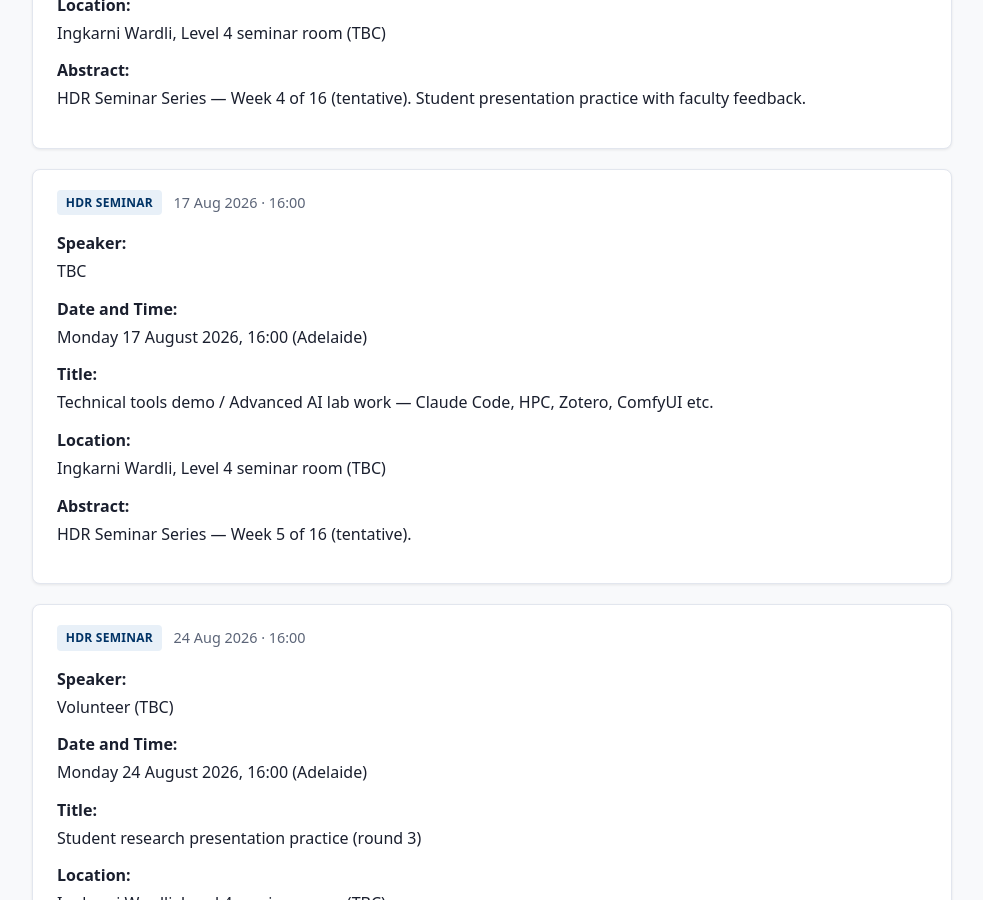
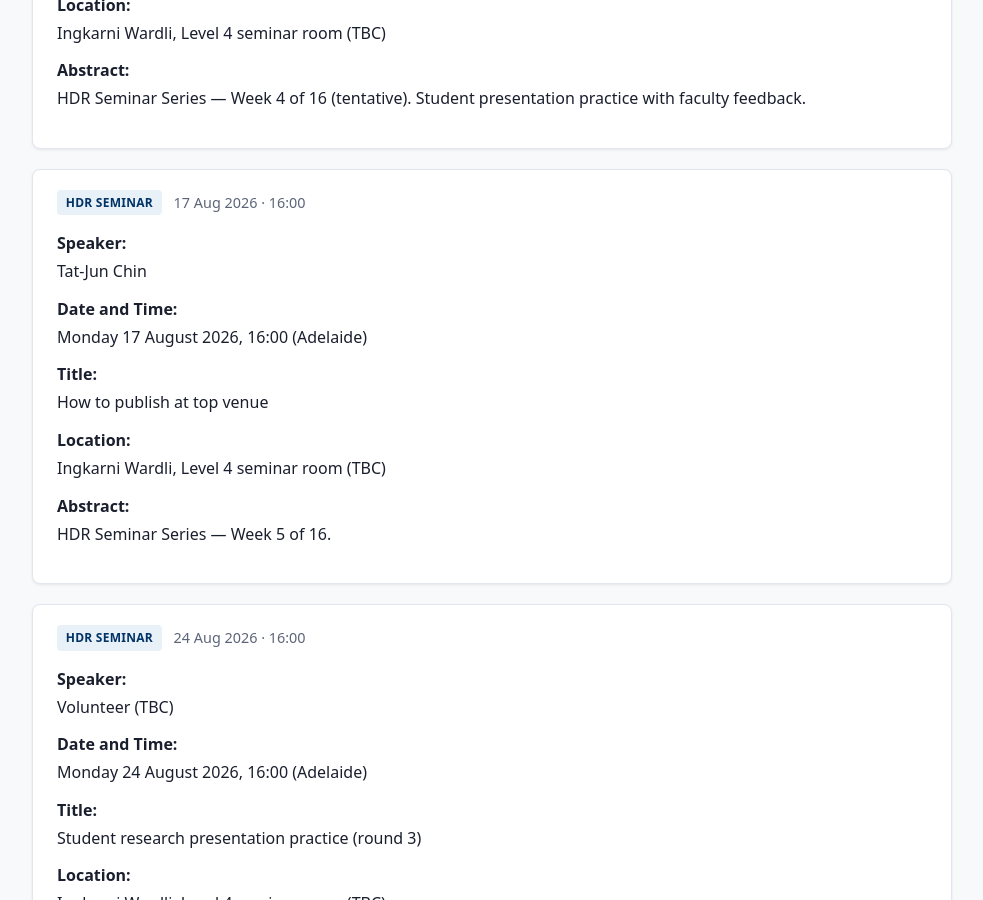
Before and after one commit to ht-timchen/Adelaide-CSIT-GRC, a Jekyll site: the page built from hdr-series.md, in a window 1280 px wide and 900 px high, scrolled down 3250 px. Shown: the whole window, without its empty margins (148-1131 px from the left). Built offline with Jekyll 4.4.1, drawn with Linux system fonts in a browser that asks for light colours; some of the changed text lies outside the part shown.

Commit message:
Confirm HDR week 5 speaker and topic for 17 Aug 2026.
Week 5 is How to publish at top venue with Tat-Jun Chin.

Co-authored-by: Cursor <cursoragent@cursor.com>

```diff
--- a/_data/seminars.yml
+++ b/_data/seminars.yml
@@ -118,14 +118,13 @@ seminars:
     type: hdr_seminar
     series: hdr-2026
     session_number: 5
-    title: "Technical tools demo / Advanced AI lab work — Claude Code, HPC, Zotero, ComfyUI etc."
-    speaker: "TBC"
+    title: "How to publish at top venue"
+    speaker: "Tat-Jun Chin"
     date: 2026-08-17
     time: "16:00"
     location: "Ingkarni Wardli, Level 4 seminar room (TBC)"
     abstract: |
-      HDR Seminar Series — Week 5 of 16 (tentative).
-    ideas: "Someone from industry with experience in training foundation model etc; or someone in startup"
+      HDR Seminar Series — Week 5 of 16.
     status: scheduled
 
   - id: hdr-2026-08-24-series-06
```
